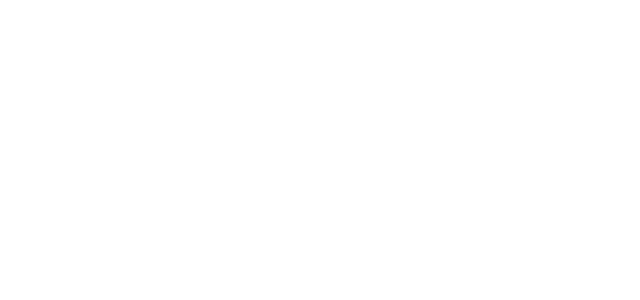
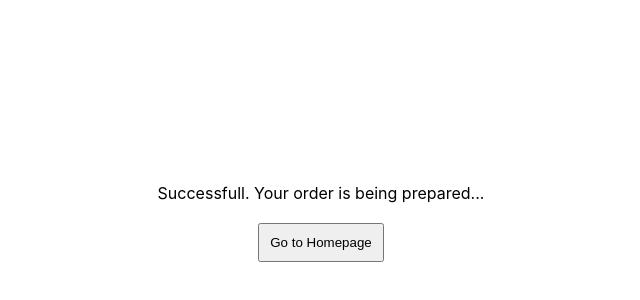
Before and after one commit to nmemarcoding/mystore, a React (Create React App) app in the folder client/: page /success in a window 1280 px wide. Before the commit this address had no page. Shown: the part 178-478 px from the top of the page, without its empty margins (319-959 px from the left). Built offline with nearby package versions, Linux system fonts and the light colour scheme.

Commit message:
stripe added to checkout

```diff
--- a/client/package.json
+++ b/client/package.json
@@ -9,11 +9,13 @@
     "@testing-library/react": "^13.4.0",
     "@testing-library/user-event": "^13.5.0",
     "axios": "^0.27.2",
+    "dotenv": "^16.0.2",
     "react": "^18.2.0",
     "react-dom": "^18.2.0",
     "react-redux": "^8.0.2",
     "react-router-dom": "^6.3.0",
     "react-scripts": "5.0.1",
+    "react-stripe-checkout": "^2.6.3",
     "styled-components": "^5.3.5",
     "web-vitals": "^2.1.4"
   },
--- a/client/src/App.jsx
+++ b/client/src/App.jsx
@@ -6,6 +6,7 @@ import ProductList from "./pages/ProductList";
 import Register from "./pages/Register";
 import Login from "./pages/Login";
 import Cart from "./pages/Cart";
+import Success from "./pages/Success";
 
 
 const App = () => {
@@ -17,6 +18,7 @@ const App = () => {
       <Route path="/products/:category" element={<ProductList/>}/>
       <Route path="/product/:id" element={<Product/>}/>
       <Route path="/cart" element={<Cart/>}/>
+      <Route path="/success" element={<Success/>}/>
       <Route path="/login" element={user ? <Navigate replace to="/" />:<Login/>}/>
       <Route path="/register" element={user ? <Navigate replace to="/" />:<Register/>}/>
       <Route exact path="/" element={<Home/>}/>
--- a/client/src/pages/Cart.jsx
+++ b/client/src/pages/Cart.jsx
@@ -5,6 +5,18 @@ import Footer from "../components/Footer";
 import Navbar from "../components/Navbar";
 import { mobile } from "../responsive";
 import {useSelector} from "react-redux"
+import React, { useState, useEffect } from 'react';
+import StripeCheckout from 'react-stripe-checkout';
+import { userRequest } from '../hooks/requestMethods';
+import { useNavigate } from 'react-router-dom';
+
+
+
+
+const KEY = process.env.REACT_APP_STRIPE;
+console.log(KEY);
+
+
 const Container = styled.div``;
 
 const Wrapper = styled.div`
@@ -157,6 +169,30 @@ const Button = styled.button`
 
 const Cart = () => {
   const cart = useSelector(state=>state.cart)
+  const [stripeToken,setStripeToken] = useState(null)
+  const navigate = useNavigate()
+
+  const onToken = (token)=>{
+    setStripeToken(token)
+  }
+
+  useEffect(() =>{
+    const makeRequest = async ()=>{
+      try{
+        const res =  await userRequest.post("/checkout/payment",{
+          tokenId: stripeToken.id,
+          amount: cart.total*100,
+
+        })
+        navigate("/success",{state: [res.data,cart]
+        })
+      }catch(err){
+
+      }
+    }
+     stripeToken && cart.total>=1&& makeRequest()
+  },[stripeToken,cart.toal,navigate])
+
   return (
     <Container>
       <Navbar />
@@ -223,7 +259,16 @@ const Cart = () => {
               <SummaryItemText>Total</SummaryItemText>
               <SummaryItemPrice>$ {cart.total} </SummaryItemPrice>
             </SummaryItem>
-            <Button>CHECKOUT NOW</Button>
+            <StripeCheckout
+              name = "My Store"
+
+              billingAddress
+              shippingAddress
+              description = {`Your total is $${cart.total}`}
+              amount = {cart.total*100}
+              token={onToken}
+              stripeKey={KEY}
+            />
           </Summary>
         </Bottom>
       </Wrapper>
--- /dev/null
+++ b/client/src/pages/Success.jsx
@@ -0,0 +1,25 @@
+import { useEffect, useState } from "react";
+import{useLocation} from"react-router-dom"
+
+export default function Seccsesfull() {
+    const location = useLocation()
+
+    console.log(location)
+    const [orderId, setOrderId] = useState(null);
+    return (
+        <div
+          style={{
+            height: "100vh",
+            display: "flex",
+            flexDirection: "column",
+            alignItems: "center",
+            justifyContent: "center",
+          }}
+        >
+          {orderId
+            ? `Order has been created successfully. Your order number is ${orderId}`
+            : `Successfull. Your order is being prepared...`}
+          <button style={{ padding: 10, marginTop: 20 }}>Go to Homepage</button>
+        </div>
+      );
+    };
```
Also changed, not shown: 1 other file (tests, documents, lock files or other folders).
